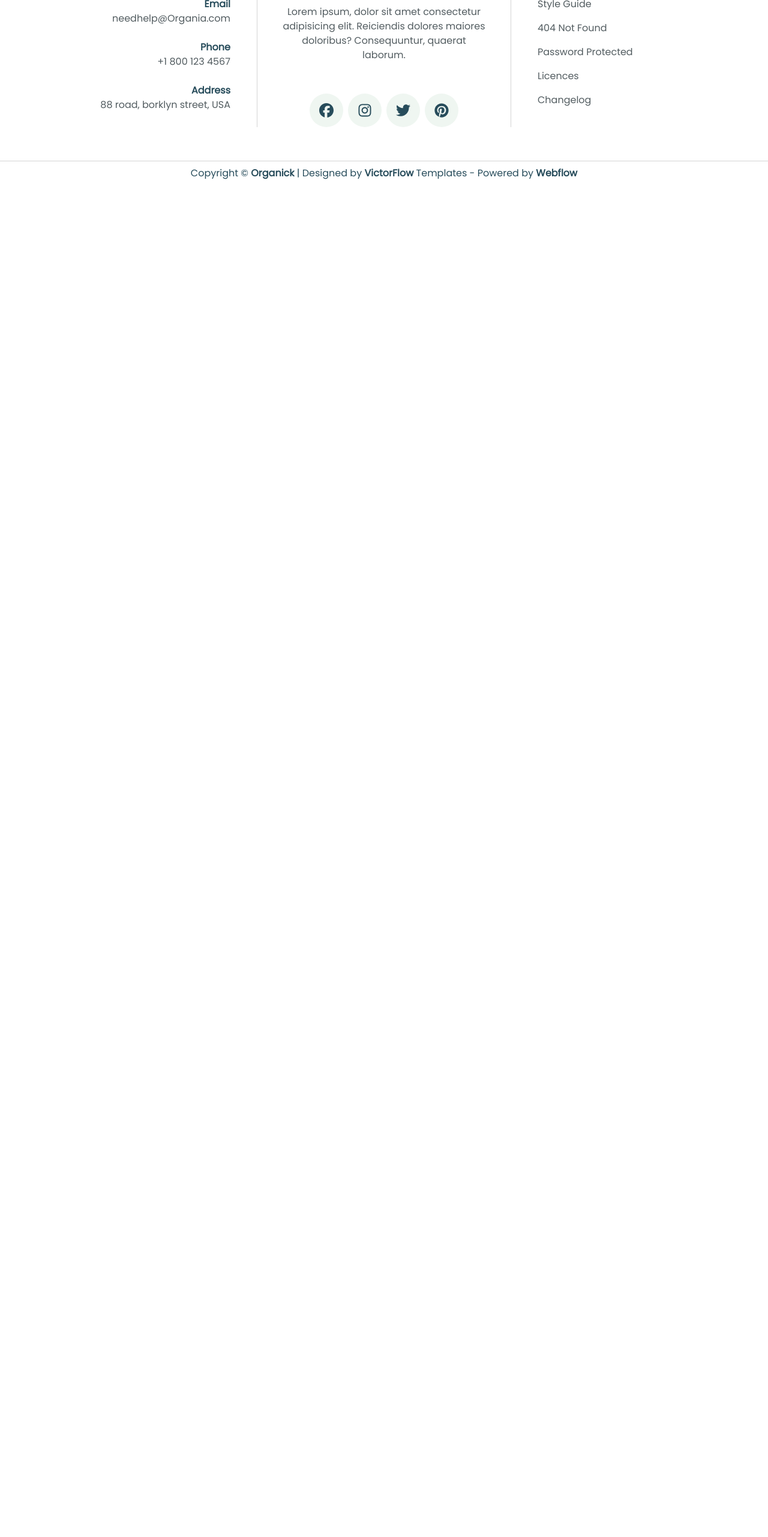
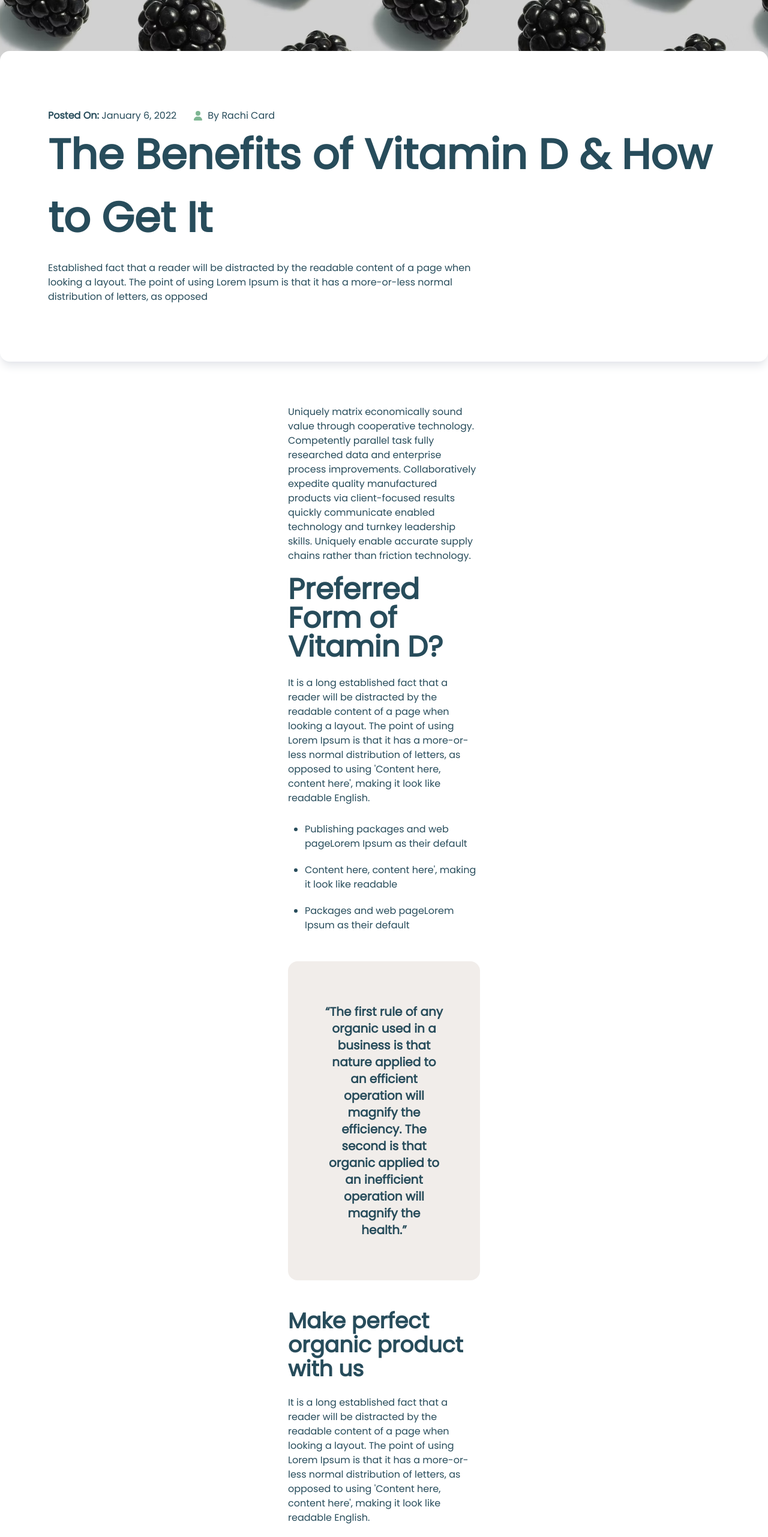
Before and after one commit to pally0091/Organic, a Next.js app: page /news/1 in a window 1280 px wide. Shown: the part 234-2797 px from the top of the page at 60% size. Before the commit the page ends 800 px from the top, so only its background shows below. Built offline with nearby package versions, Linux system fonts and the light colour scheme.

Commit message:
Updated NewsDetailPage component with new layout and content

```diff
--- a/src/app/news/[id]/page.tsx
+++ b/src/app/news/[id]/page.tsx
@@ -1,9 +1,105 @@
+/* eslint-disable react/no-unescaped-entities */
+/* eslint-disable @next/next/no-img-element */
+import Subscribe from "@/components/Subscribe";
+import { news } from "@/contents/news";
 import React from "react";
+import { FaUser } from "react-icons/fa6";
 
-const NewsDetailPage = () => {
+const NewsDetailPage = ({ params }: { params: { id: string } }) => {
+  const selectedNews = news.find((item) => item.id === params.id);
   return (
     <div>
-      <p>This is news detail page</p>
+      {/* heading */}
+      <div className="relative">
+        <img
+          src="/Images/portfolio/p5_description.png"
+          alt=""
+        />
+        <div className="px-20 py-24 max-w-[1400px] rounded-2xl overflow-hidden bg-white absolute inset-x-0 mx-auto -bottom-32 z-10 shadow-lg shadow-gray-200">
+          <div className="flex gap-7">
+            {" "}
+            <p>
+              <b>Posted On:</b> January 6, 2022
+            </p>
+            <p className="flex gap-2 items-center">
+              <FaUser className="text-[#7eb693]" /> By Rachi Card
+            </p>
+          </div>
+          <h2 className="text-[70px] font-bold">{selectedNews?.title}</h2>
+          <p className="mt-5 max-w-[726px] w-full">
+            Established fact that a reader will be distracted by the readable
+            content of a page when looking a layout. The point of using Lorem
+            Ipsum is that it has a more-or-less normal distribution of letters,
+            as opposed{" "}
+          </p>
+        </div>
+      </div>
+      {/* detail */}
+      <div className="mt-[200px] px-[480px]">
+        <p className="mb-5">
+          Uniquely matrix economically sound value through cooperative
+          technology. Competently parallel task fully researched data and
+          enterprise process improvements. Collaboratively expedite quality
+          manufactured products via client-focused results quickly communicate
+          enabled technology and turnkey leadership skills. Uniquely enable
+          accurate supply chains rather than friction technology.
+        </p>
+        <h1 className="text-5xl font-bold">Preferred Form of Vitamin D?</h1>
+        <p className="mt-6">
+          It is a long established fact that a reader will be distracted by the
+          readable content of a page when looking a layout. The point of using
+          Lorem Ipsum is that it has a more-or-less normal distribution of
+          letters, as opposed to using 'Content here, content here', making it
+          look like readable English.
+        </p>
+        <ul className="mt-7 list-disc flex flex-col gap-5">
+          <li className="ms-7">
+            {" "}
+            Publishing packages and web pageLorem Ipsum as their default
+          </li>
+          <li className="ms-7">
+            {" "}
+            Content here, content here', making it look like readable
+          </li>
+          <li className="ms-7">
+            {" "}
+            Packages and web pageLorem Ipsum as their default
+          </li>
+        </ul>
+        <div className="my-12 py-[70px] px-[60px] bg-[#F1EDEA] rounded-2xl text-center">
+          <p className="text-xl font-bold">
+            “The first rule of any organic used in a business is that nature
+            applied to an efficient operation will magnify the efficiency. The
+            second is that organic applied to an inefficient operation will
+            magnify the health.”
+          </p>
+        </div>
+        <h3 className="text-4xl font-bold">
+          Make perfect organic product with us
+        </h3>
+        <p className="mt-6">
+          It is a long established fact that a reader will be distracted by the
+          readable content of a page when looking a layout. The point of using
+          Lorem Ipsum is that it has a more-or-less normal distribution of
+          letters, as opposed to using 'Content here, content here', making it
+          look like readable English.
+        </p>
+        <ol className="mt-7 list-decimal flex flex-col gap-5">
+          <li className="ms-7">
+            Publishing packages and web pageLorem Ipsum as their default
+          </li>
+          <li className="ms-7">
+            Content here, content here', making it look like readable
+          </li>
+          <li className="ms-7">
+            Packages and web pageLorem Ipsum as their default
+          </li>
+          <li className="ms-7"> more-or-less normal distribution of letters</li>
+        </ol>
+      </div>
+      <div className="my-[140px] w-full">
+        <Subscribe />
+      </div>
     </div>
   );
 };
```
